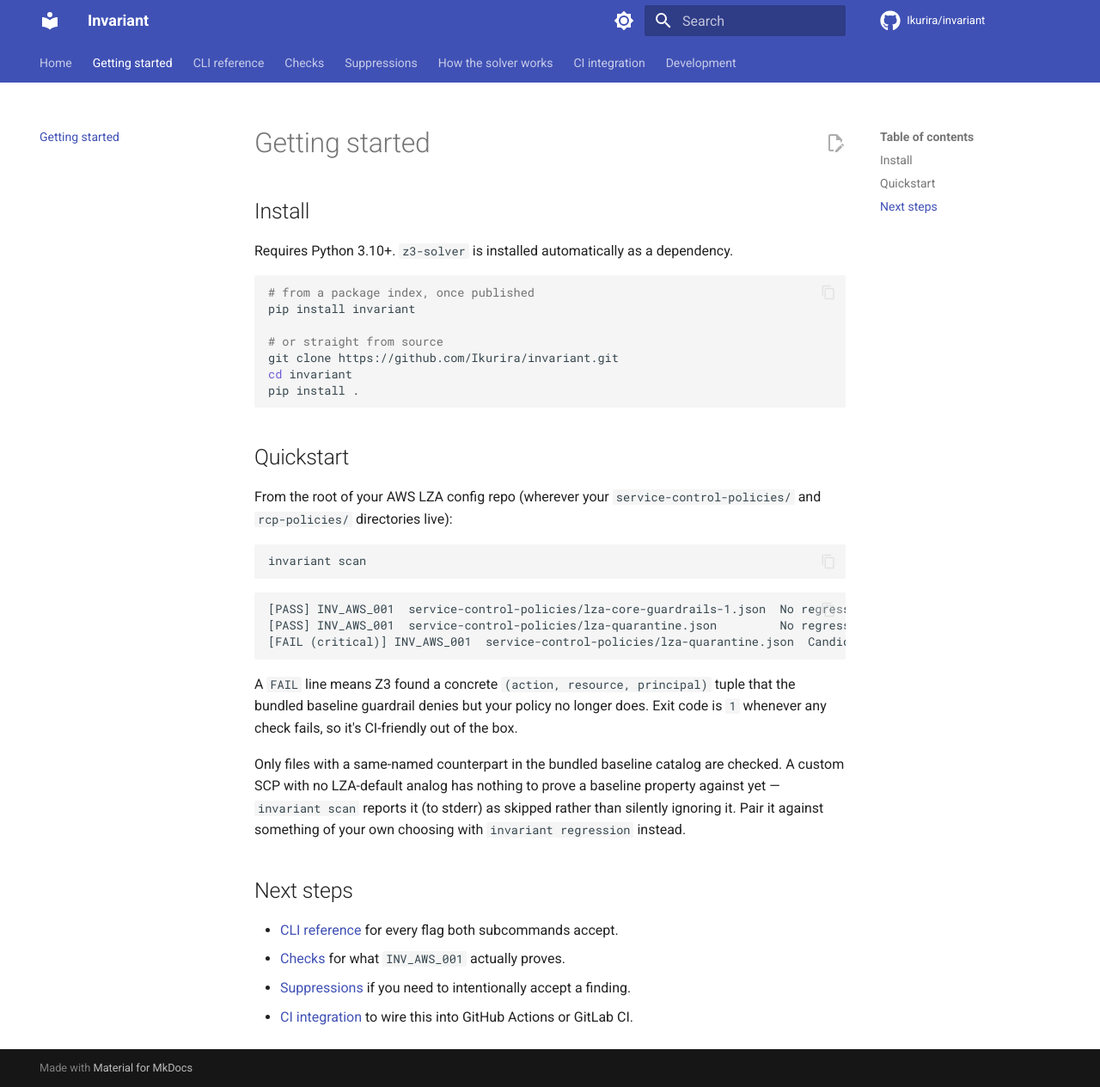
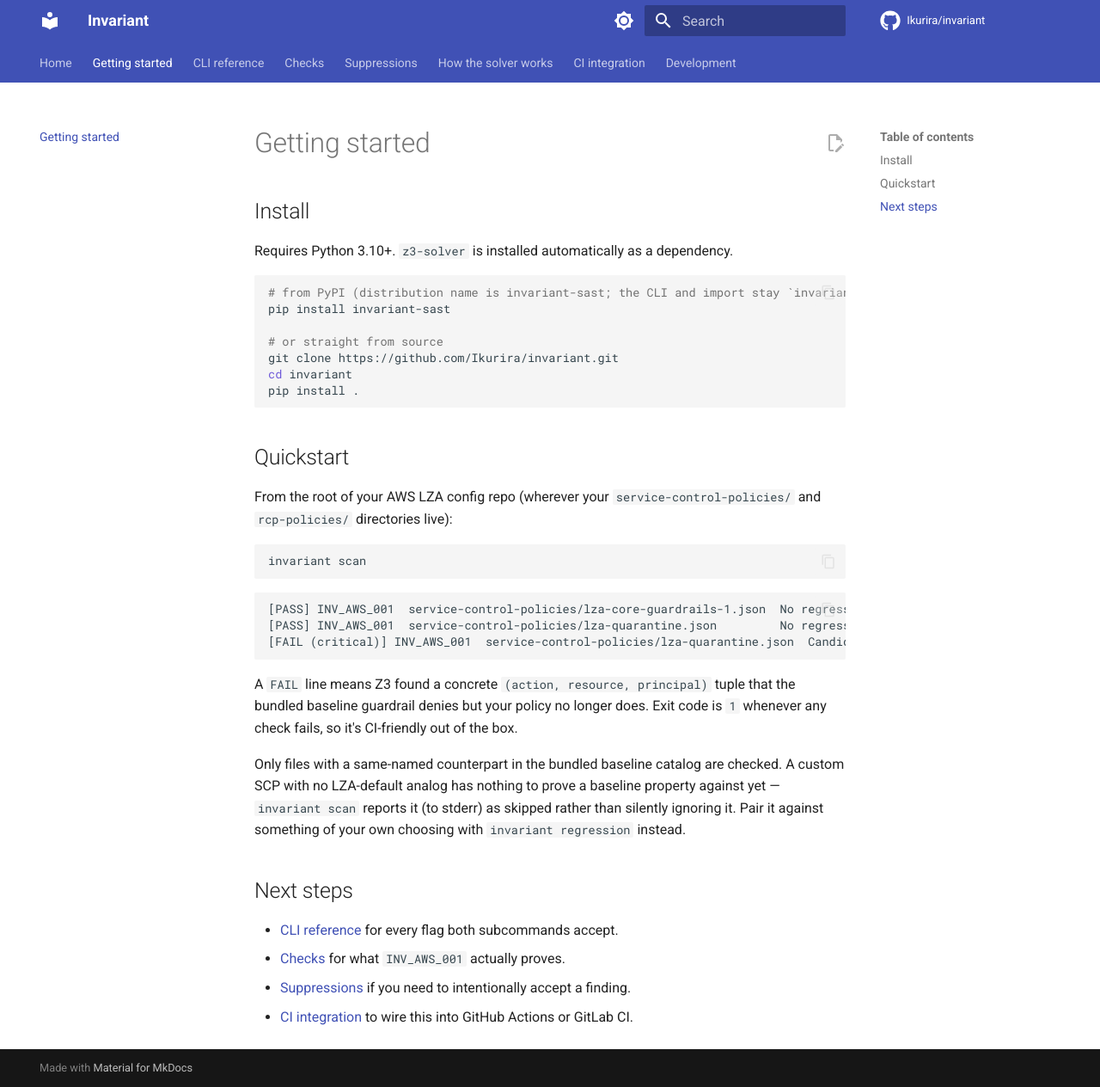
Before and after one commit to heimdallsystems/invariant, an MkDocs documentation site: the page built from docs/getting-started.md, in a window 1280 px wide and 1264 px high. Shown: the whole window at 86% size. Built offline with MkDocs 1.6.1 and Material for MkDocs 9.7.7, drawn with Linux system fonts in a browser that asks for light colours; comment, search, counter and statistics services are not loaded.

Commit message:
docs: use invariant-sast as the pip install / CI package name
The PyPI distribution is invariant-sast (the bare name was rejected by
PyPI); the CLI command and import name stay `invariant`. Update the README
and docs install snippets, and default INVARIANT_PIP_SPEC in both CI
templates to the public package.

Co-Authored-By: Claude Sonnet 5 <noreply@anthropic.com>
Claude-Session: https://claude.ai/code/session_01MkVB6A23gCRrNmGRJZFrX4

````diff
--- a/docs/getting-started.md
+++ b/docs/getting-started.md
@@ -6,8 +6,8 @@ Requires Python 3.10+. `z3-solver` is installed automatically as a
 dependency.
 
 ```bash
-# from a package index, once published
-pip install invariant
+# from PyPI (distribution name is invariant-sast; the CLI and import stay `invariant`)
+pip install invariant-sast
 
 # or straight from source
 git clone https://github.com/Ikurira/invariant.git
````
Also changed, not shown: .gitlab-ci.yml (+4 -4 lines), README.md (+3 -3 lines), 1 other file.
